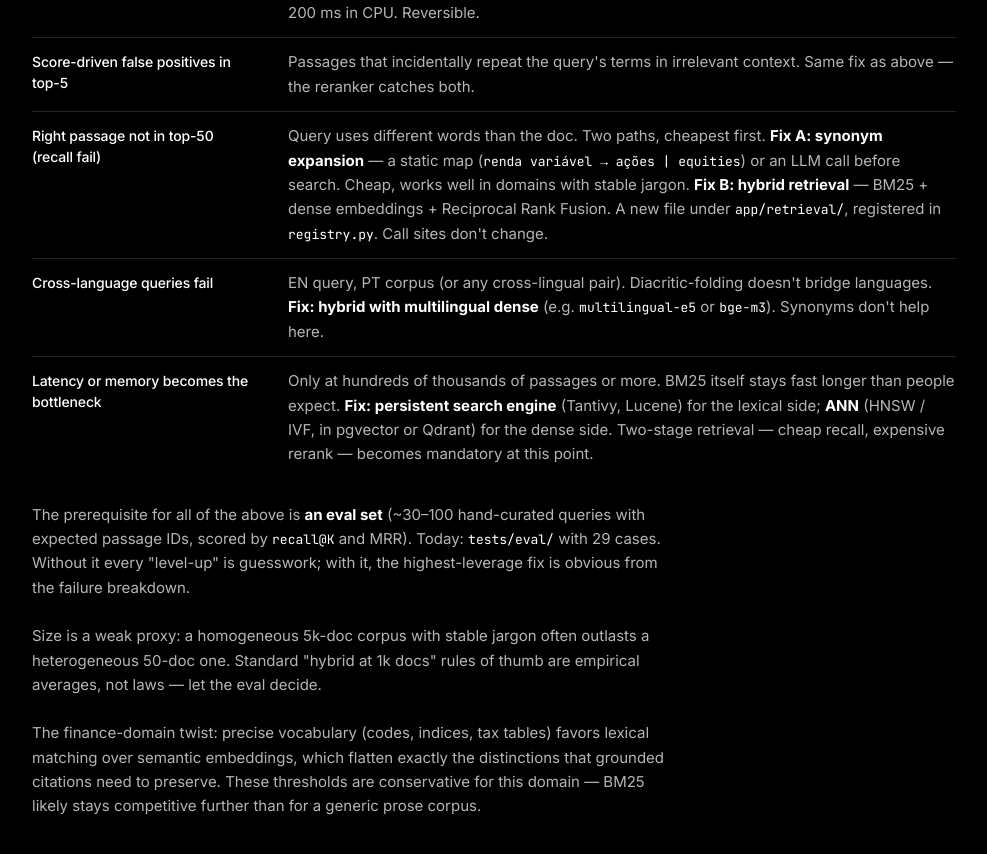
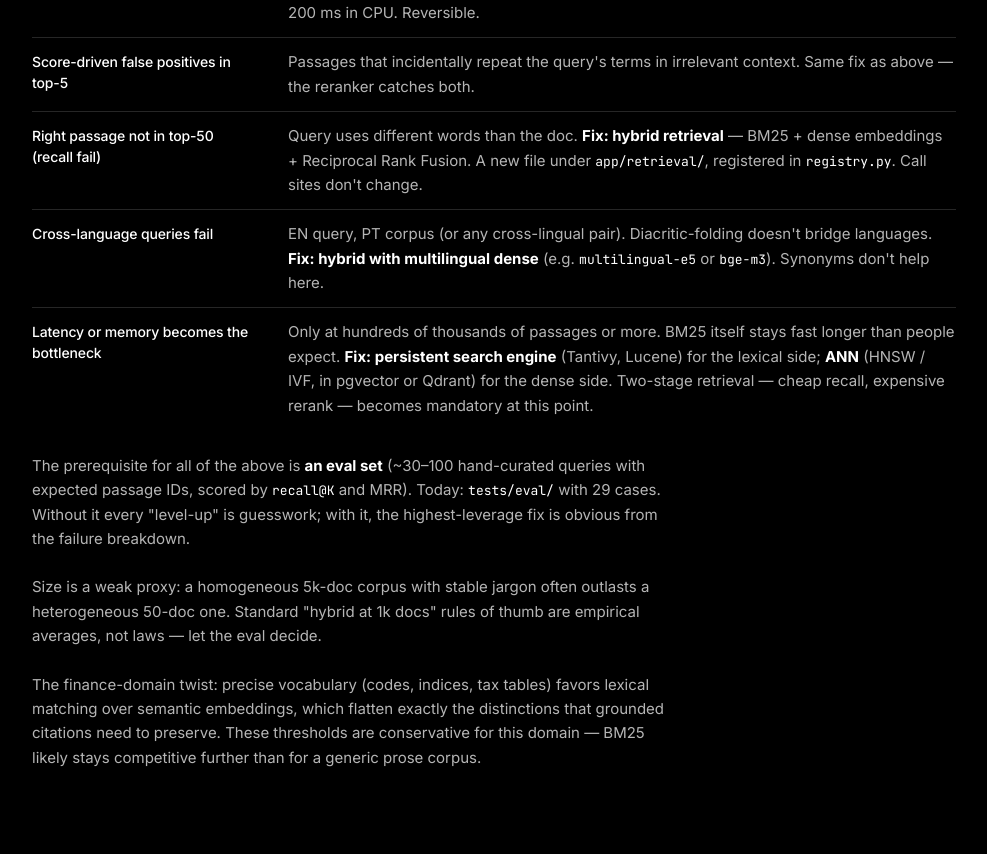
Before and after one commit to camilaDiToro/conviction-assistant, a React (Vite) app in the folder frontend/: page /design/pipeline/retrieval in a window 1280 px wide. Shown: the part 3482-4336 px from the top of the page, without its empty margins (276-1263 px from the left). Built offline with nearby package versions, Linux system fonts and the light colour scheme.

Commit message:
design retrieval: drop synonym expansion path from recall-fail item

```diff
--- a/frontend/src/features/design/RetrievalPage.tsx
+++ b/frontend/src/features/design/RetrievalPage.tsx
@@ -223,11 +223,8 @@ export default function RetrievalPage() {
             fix as above — the reranker catches both.
           </SpecItem>
           <SpecItem term="Right passage not in top-50 (recall fail)">
-            Query uses different words than the doc. Two paths, cheapest first.{' '}
-            <strong className="text-ink-1">Fix A: synonym expansion</strong> — a static map (
-            <code className="font-mono text-[13px] text-ink-1">renda variável → ações | equities</code>
-            ) or an LLM call before search. Cheap, works well in domains with stable jargon.{' '}
-            <strong className="text-ink-1">Fix B: hybrid retrieval</strong> — BM25 + dense
+            Query uses different words than the doc.{' '}
+            <strong className="text-ink-1">Fix: hybrid retrieval</strong> — BM25 + dense
             embeddings + Reciprocal Rank Fusion. A new file under{' '}
             <code className="font-mono text-[13px] text-ink-1">app/retrieval/</code>, registered
             in <code className="font-mono text-[13px] text-ink-1">registry.py</code>. Call
```
